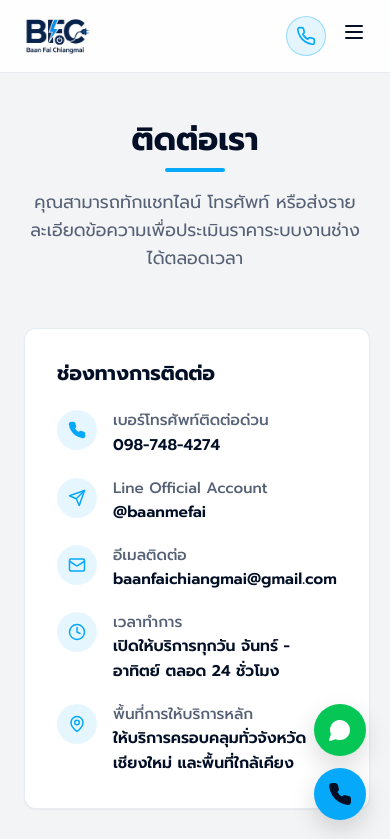
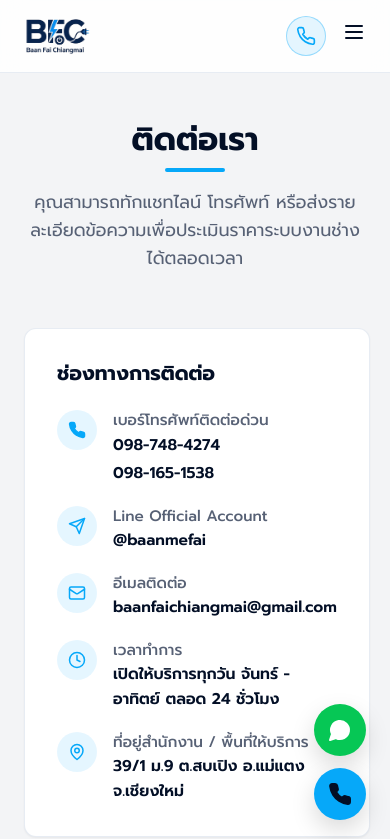
Before and after one commit to baanfaichiangmai/landing, a React (Vite) app: page /contact in a window 390 px wide. Shown: the top 839 px of the page. Built offline with nearby package versions, Linux system fonts and the light colour scheme.

Commit message:
feat: add responsive header, footer, floating contact actions, and configuration file

```diff
--- a/index.html
+++ b/index.html
@@ -35,20 +35,20 @@
       "image": "https://images.unsplash.com/photo-1621905251189-08b45d6a269e?auto=format&fit=crop&w=800&q=80",
       "@id": "https://baanfaichiangmai.com/#electrician",
       "url": "https://baanfaichiangmai.com/",
-      "telephone": "+66987484274",
+      "telephone": ["+66987484274", "+66981651538"],
       "priceRange": "$$",
       "address": {
         "@type": "PostalAddress",
-        "streetAddress": "ให้บริการครอบคลุมทั่วจังหวัดเชียงใหม่ และอำเภอใกล้เคียง",
-        "addressLocality": "Chiang Mai",
+        "streetAddress": "39/1 ม.9 ต.สบเปิง อ.แม่แตง",
+        "addressLocality": "Mae Taeng",
         "addressRegion": "Chiang Mai",
-        "postalCode": "50000",
+        "postalCode": "50150",
         "addressCountry": "TH"
       },
       "geo": {
         "@type": "GeoCoordinates",
-        "latitude": 18.7883,
-        "longitude": 98.9853
+        "latitude": 19.1176,
+        "longitude": 98.8687
       },
       "openingHoursSpecification": {
         "@type": "OpeningHoursSpecification",
--- a/src/components/ContactFloating.jsx
+++ b/src/components/ContactFloating.jsx
@@ -24,7 +24,7 @@ export default function ContactFloating() {
         aria-label="Call Direct"
       >
         <Phone size={24} fill="var(--dark)" />
-        <span className="floating-tooltip">โทรติดต่อ {BRAND_CONFIG.phone}</span>
+        <span className="floating-tooltip">โทรติดต่อ {BRAND_CONFIG.phone} / {BRAND_CONFIG.phone2}</span>
       </a>
     </div>
   );
--- a/src/components/Footer.jsx
+++ b/src/components/Footer.jsx
@@ -64,8 +64,11 @@ export default function Footer() {
               <div className="footer-contact-item">
                 <Phone size={16} className="footer-contact-item-icon" />
                 <div>
-                  <a href={`tel:${BRAND_CONFIG.phoneRaw}`} style={{ fontWeight: '600', color: '#ffffff' }}>
+                  <a href={`tel:${BRAND_CONFIG.phoneRaw}`} style={{ fontWeight: '600', color: '#ffffff', display: 'block' }}>
                     {BRAND_CONFIG.phone}
+                  </a>
+                  <a href={`tel:${BRAND_CONFIG.phone2Raw}`} style={{ fontWeight: '600', color: '#ffffff', display: 'block', marginTop: '0.2rem' }}>
+                    {BRAND_CONFIG.phone2}
                   </a>
                 </div>
               </div>
--- a/src/components/Header.jsx
+++ b/src/components/Header.jsx
@@ -64,6 +64,9 @@ export default function Header() {
               <a href={`tel:${BRAND_CONFIG.phoneRaw}`} className="btn btn-primary" style={{ width: '100%' }}>
                 <Phone size={18} /> โทรด่วน: {BRAND_CONFIG.phone}
               </a>
+              <a href={`tel:${BRAND_CONFIG.phone2Raw}`} className="btn btn-primary" style={{ width: '100%', backgroundColor: '#0284c7', borderColor: '#0284c7' }}>
+                <Phone size={18} /> โทรด่วน: {BRAND_CONFIG.phone2}
+              </a>
               <a href={BRAND_CONFIG.lineLink} target="_blank" rel="noopener noreferrer" className="btn btn-dark" style={{ width: '100%', backgroundColor: '#06c755', borderColor: '#06c755' }}>
                 <MessageSquare size={18} /> ทักแชท Line
               </a>
@@ -73,7 +76,7 @@ export default function Header() {
 
         <div className="nav-actions">
           <a href={`tel:${BRAND_CONFIG.phoneRaw}`} className="btn btn-secondary" style={{ padding: '0.5rem 1.25rem', fontSize: '0.875rem' }}>
-            <Phone size={16} /> โทร: {BRAND_CONFIG.phone}
+            <Phone size={16} /> โทร: {BRAND_CONFIG.phone}, {BRAND_CONFIG.phone2}
           </a>
           <a href={BRAND_CONFIG.lineLink} target="_blank" rel="noopener noreferrer" className="btn btn-primary" style={{ padding: '0.5rem 1.25rem', fontSize: '0.875rem' }}>
             <MessageSquare size={16} /> Line
--- a/src/config.js
+++ b/src/config.js
@@ -9,11 +9,17 @@ export const BRAND_CONFIG = {
   // 2. ข้อมูลการติดต่อและลิงก์โซเชียล (Contact & Social Links)
   phone: "098-748-4274",
   phoneRaw: "0987484274", // สำหรับ href="tel:..."
+  phone2: "098-165-1538",
+  phone2Raw: "0981651538", // สำหรับ href="tel:..."
   lineId: "@baanmefai",
   lineLink: "https://line.me/ti/p/~@baanmefai1",
   facebook: "https://www.facebook.com/share/18JPZ8FqXY/",
   email: "baanfaichiangmai@gmail.com",
-  address: "ให้บริการครอบคลุมทั่วจังหวัดเชียงใหม่ และพื้นที่ใกล้เคียง",
+  address: "39/1 ม.9 ต.สบเปิง อ.แม่แตง จ.เชียงใหม่",
+  geo: {
+    latitude: 19.1176,
+    longitude: 98.8687
+  },
   workingHours: "เปิดให้บริการทุกวัน จันทร์ - อาทิตย์ ตลอด 24 ชั่วโมง",
   responseTime: "สแตนด์บายด่วน พร้อมถึงหน้างานภายใน 1 ชั่วโมง",
 
--- a/src/pages/Contact.jsx
+++ b/src/pages/Contact.jsx
@@ -131,9 +131,12 @@ export default function Contact() {
                   </div>
                   <div className="contact-method-text">
                     <h5>เบอร์โทรศัพท์ติดต่อด่วน</h5>
-                    <p>
+                    <p style={{ display: 'flex', flexDirection: 'column', gap: '0.2rem' }}>
                       <a href={`tel:${BRAND_CONFIG.phoneRaw}`} style={{ color: 'var(--dark)' }}>
                         {BRAND_CONFIG.phone}
+                      </a>
+                      <a href={`tel:${BRAND_CONFIG.phone2Raw}`} style={{ color: 'var(--dark)' }}>
+                        {BRAND_CONFIG.phone2}
                       </a>
                     </p>
                   </div>
@@ -182,7 +185,7 @@ export default function Contact() {
                     <MapPin size={18} />
                   </div>
                   <div className="contact-method-text">
-                    <h5>พื้นที่การให้บริการหลัก</h5>
+                    <h5>ที่อยู่สำนักงาน / พื้นที่ให้บริการ</h5>
                     <p>{BRAND_CONFIG.address}</p>
                   </div>
                 </div>
@@ -194,13 +197,13 @@ export default function Contact() {
             <div className="contact-map-sim">
               <img
                 src="https://images.unsplash.com/photo-1524661135-423995f22d0b?auto=format&fit=crop&w=600&q=80"
-                alt="พื้นที่การให้บริการครอบคลุมกรุงเทพฯและปริมณฑล"
+                alt="ที่อยู่ 39/1 ม.9 ต.สบเปิง อ.แม่แตง จ.เชียงใหม่"
                 loading="lazy"
               />
               <div className="map-overlay">
                 <div>
                   <MapPin size={36} fill="var(--primary)" color="var(--dark)" style={{ display: 'inline-block', marginBottom: '0.5rem' }} />
-                  <p>ให้บริการทั่วกรุงเทพมหานคร<br />และจังหวัดปริมณฑล</p>
+                  <p>39/1 ม.9 ต.สบเปิง<br />อ.แม่แตง จ.เชียงใหม่</p>
                 </div>
               </div>
             </div>
```
